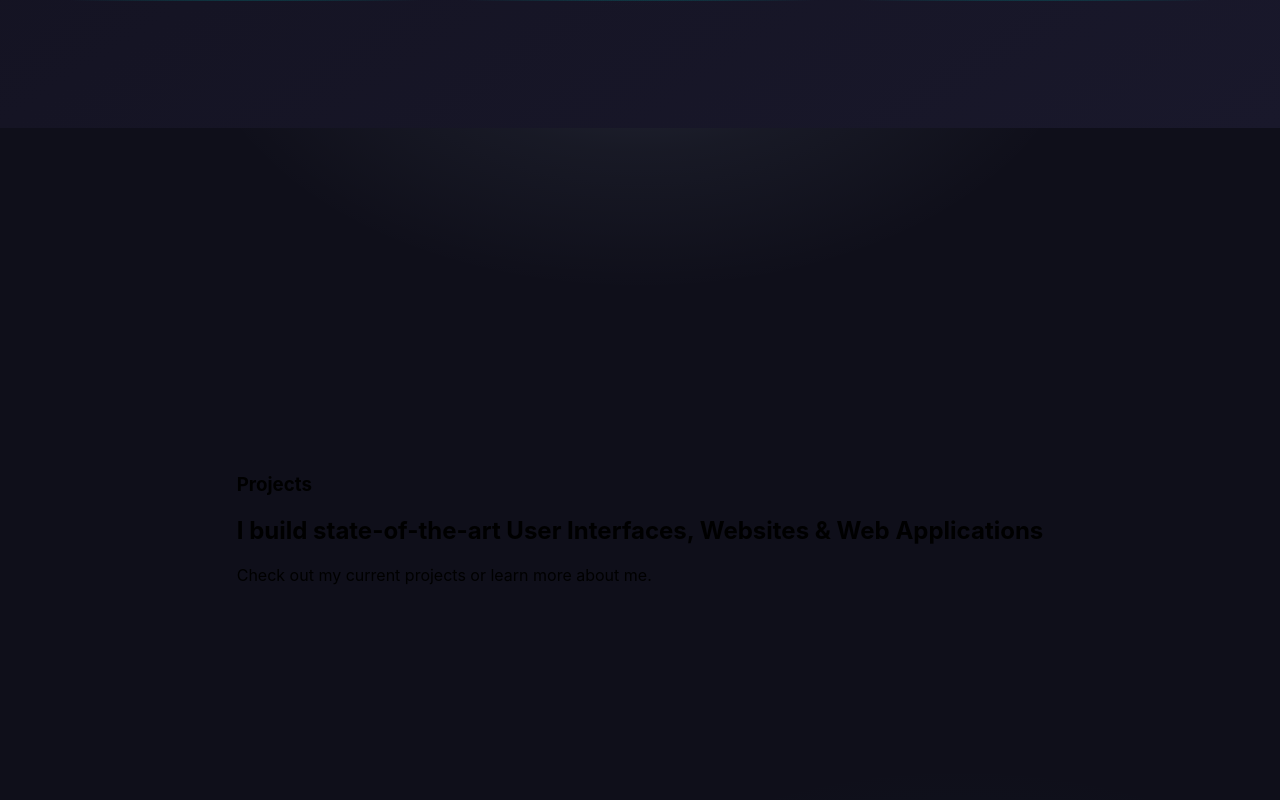
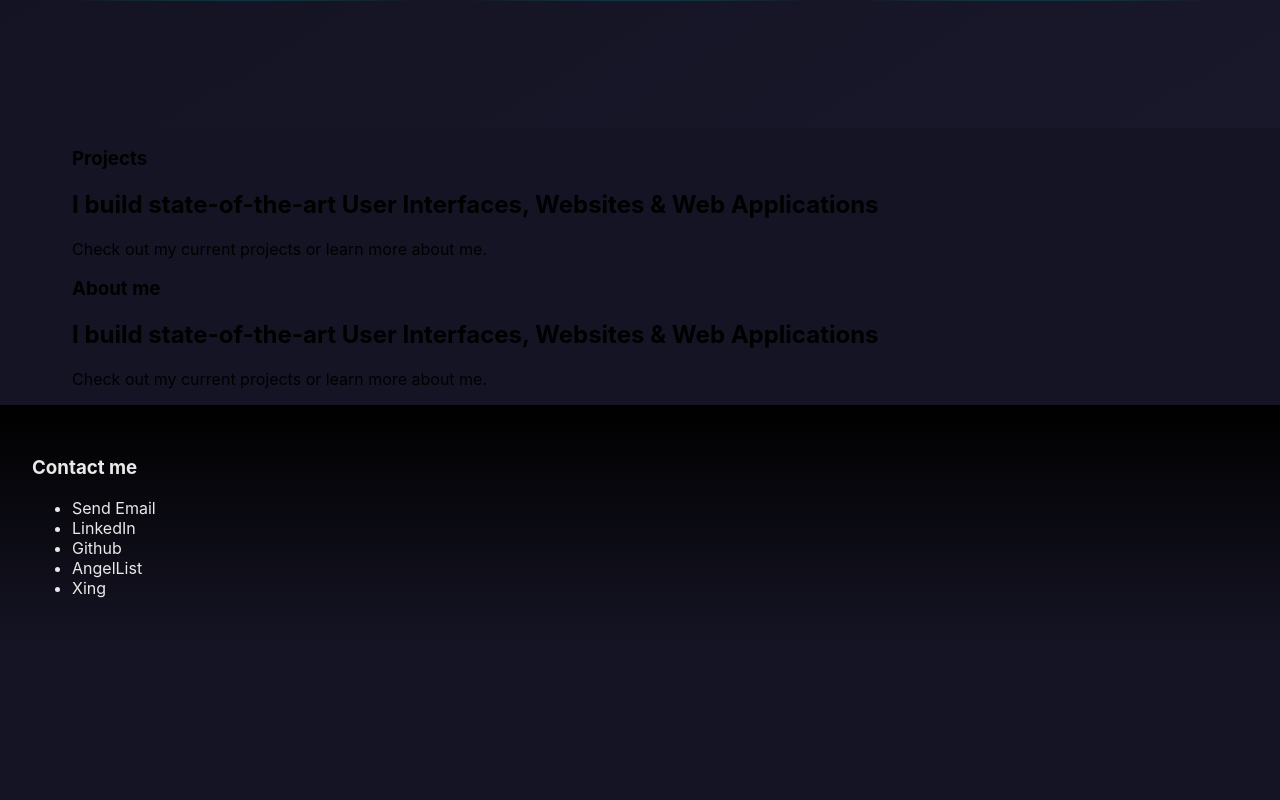
Before and after one commit to mattkraemer/c1x-v5, a Next.js app: page / in a window 1280 px wide. Shown: the part 2200-3000 px from the top of the page. After the commit the page ends 2846 px from the top, so only its background shows below. Built offline with nearby package versions, Linux system fonts and the light colour scheme.

Commit message:
about & project scss added

```diff
--- a/components/About/index.js
+++ b/components/About/index.js
@@ -1,4 +1,4 @@
-import styles from '../../styles/Jumbotron.module.scss'
+import styles from '../../styles/About.module.scss'
 
 export default function About() {
   return (
--- a/components/Projects/index.js
+++ b/components/Projects/index.js
@@ -1,4 +1,4 @@
-import styles from '../../styles/Jumbotron.module.scss'
+import styles from '../../styles/Projects.module.scss'
 
 export default function Projects() {
   return (
--- /dev/null
+++ b/styles/About.module.scss
@@ -0,0 +1,17 @@
+$sourceColor: #151424;
+$background: darken($sourceColor,5);
+
+.projects {
+}
+
+@media (min-width: 576px) { }
+
+@media (min-width: 768px) { }
+
+@media (min-width: 992px) { }
+
+@media (min-width: 1200px) {
+}
+
+@media (min-width: 1400px) {
+}
--- /dev/null
+++ b/styles/Projects.module.scss
@@ -0,0 +1,17 @@
+$sourceColor: #151424;
+$background: darken($sourceColor,5);
+
+.projects {
+}
+
+@media (min-width: 576px) { }
+
+@media (min-width: 768px) { }
+
+@media (min-width: 992px) { }
+
+@media (min-width: 1200px) {
+}
+
+@media (min-width: 1400px) {
+}
```
